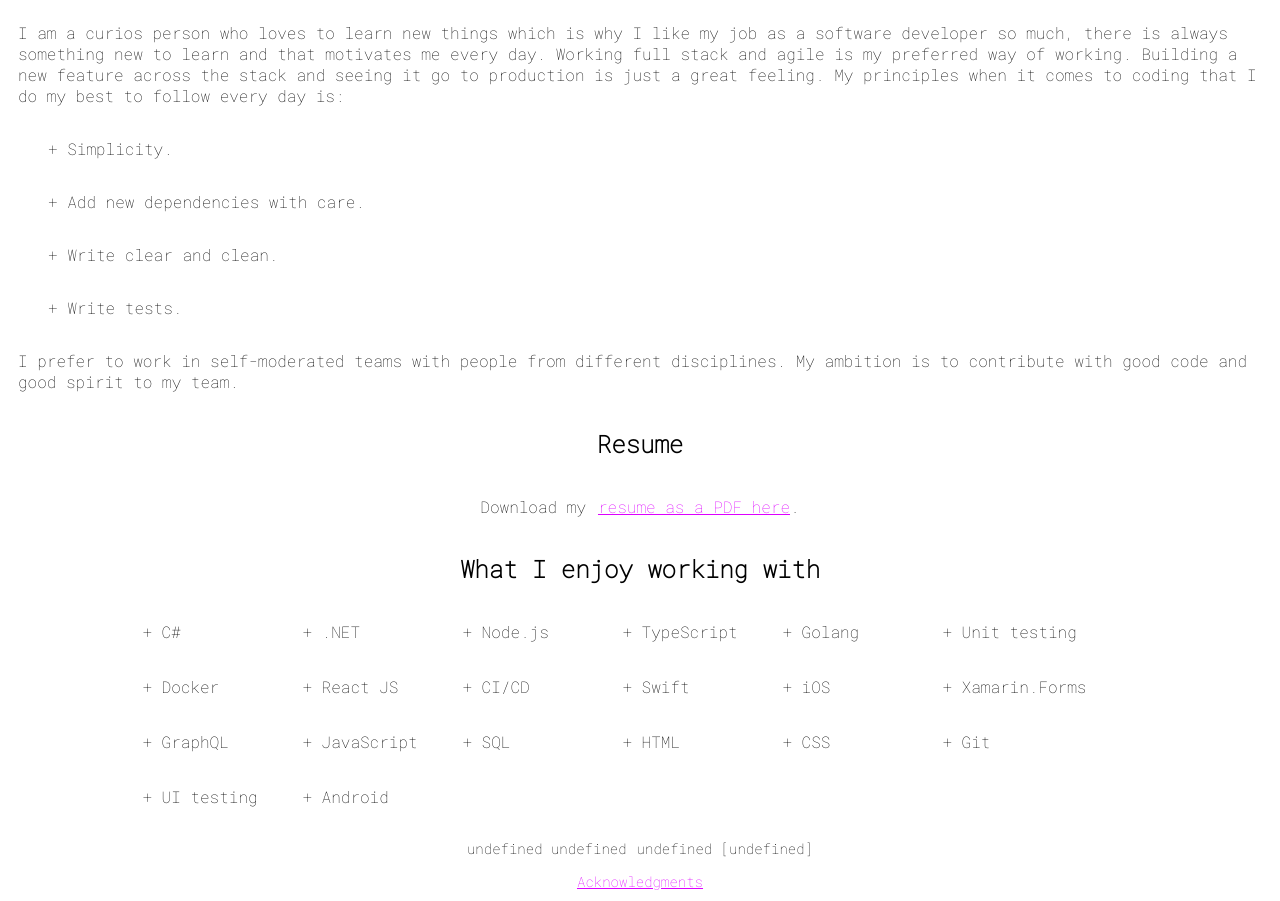
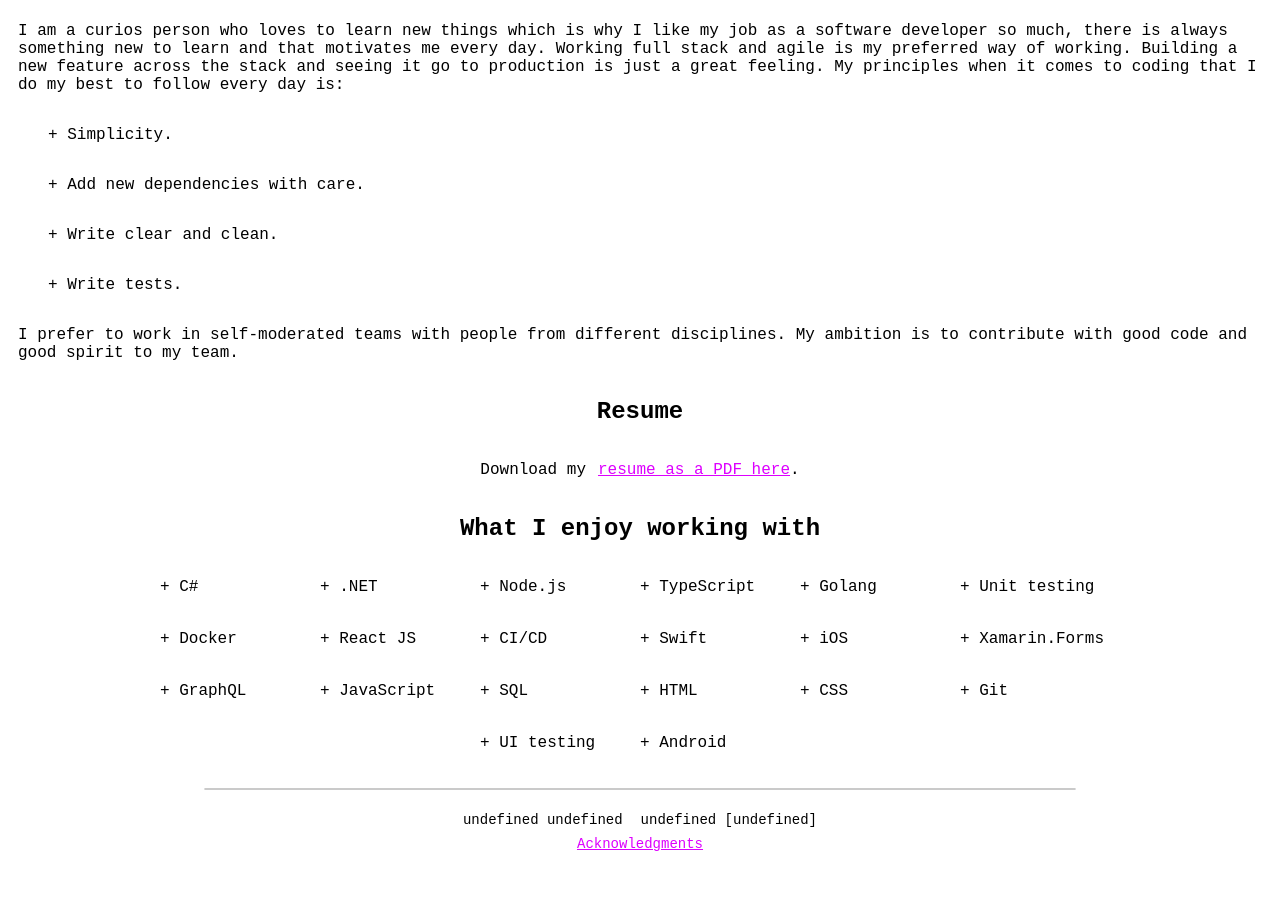
Before and after one commit to pontusntengnas/pst-computing-web, a Next.js app: page / in a window 1280 px wide. Shown: the part 240-1141 px from the top of the page. After the commit the page ends 1106 px from the top, so only its background shows below. Built offline with nearby package versions, Linux system fonts and the light colour scheme.

Commit message:
1.1.8 (#6)
* self host google font

* fix margin issue in "about"

* bump next and ts

* improve skills styling on mobile

* fix styling in acknowledgments on small screens

```diff
--- a/core-ui/text/body-text.tsx
+++ b/core-ui/text/body-text.tsx
@@ -4,11 +4,17 @@ interface Props {
   text: string;
   size?: "STANDARD" | "SMALL";
   centered?: boolean;
+  margin?: string | number;
 }
 
-export const BodyText: React.VFC<Props> = ({ text, size, centered }) => {
+export const BodyText: React.VFC<Props> = ({
+  text,
+  size,
+  centered,
+  margin,
+}) => {
   const fontSize = size === "SMALL" ? 14 : undefined;
   const textAlign = centered ? "center" : undefined;
 
-  return <p style={{ fontSize, textAlign }}>{text}</p>;
+  return <p style={{ fontSize, textAlign, margin }}>{text}</p>;
 };
--- a/features/about/about.tsx
+++ b/features/about/about.tsx
@@ -7,6 +7,7 @@ import { useScreenSize } from "../../core-ui/hooks/use-screen-size";
 import { BodyText } from "../../core-ui/text/body-text";
 
 const widthLimit = 1000;
+const contentMargin = 4;
 
 export const About: React.VFC = () => {
   const { width } = useScreenSize();
@@ -31,12 +32,14 @@ export const About: React.VFC = () => {
 const AboutContent: React.VFC = () => (
   <>
     <BodyText
+      margin={contentMargin}
       centered
       text={`${process.env.NEXT_PUBLIC_APP_VERSION} ${process.env.NEXT_PUBLIC_VERCEL_ENV}`}
       size={"SMALL"}
     />
     <Space width={10} />
     <BodyText
+      margin={contentMargin}
       centered
       text={`${
         process.env.NEXT_PUBLIC_VERCEL_GIT_COMMIT_REF
@@ -48,6 +51,6 @@ const AboutContent: React.VFC = () => (
 
 const AcknowledgmentsLink: React.VFC = () => (
   <Link href="/acknowledgments">
-    <a style={{ fontSize: 14 }}>Acknowledgments</a>
+    <a style={{ fontSize: 14, margin: contentMargin }}>Acknowledgments</a>
   </Link>
 );
--- a/features/acknowledgments/acknowledgments.tsx
+++ b/features/acknowledgments/acknowledgments.tsx
@@ -440,7 +440,7 @@ limitations under the License.`,
 ];
 
 export const AcknowledgmentsPage: React.VFC<Props> = () => (
-  <Stack margin={30}>
+  <Stack paddingLeft={10} paddingRight={10} width={"100%"}>
     <Header text={"Acknowledgments"} />
     <BodyText
       text={
--- a/features/main/main.tsx
+++ b/features/main/main.tsx
@@ -32,6 +32,9 @@ export const Main: NextPage<Props> = ({
     <Bio />
     <Resume />
     <Skills skills={skills} />
+    <Space height={10} />
+    <HorizontalDivider width={"70%"} />
+    <Space height={10} />
     <About />
   </Stack>
 );
--- a/features/skills/skills.tsx
+++ b/features/skills/skills.tsx
@@ -15,7 +15,7 @@ export const Skills: React.VFC<Props> = ({ skills }) => (
     <Row centerContent>
       <Header text={"What I enjoy working with"} size={2} />
     </Row>
-    <Row flexWrap={"wrap"} margin={"0px 10%"}>
+    <Row flexWrap={"wrap"} margin={"0px 6%"} centerContent>
       {skills.sort(byOrderOfPreference).map((skill) => (
         <Stack key={skill.name}>
           <SkillBox skill={skill} />
--- a/pages/_document.tsx
+++ b/pages/_document.tsx
@@ -10,10 +10,15 @@ class PstComputingDocument extends Document {
             name="description"
             content="Pontus Schuster Tengnäs. Full Stack developer, Gothenburg, Sweden. FullStack. Göteborg."
           />
+
           <link
-            href="https://fonts.googleapis.com/css2?family=Roboto+Mono:wght@100&display=swap"
-            rel="stylesheet"
+            rel="preload"
+            href="/font/RobotoMono-Thin.ttf"
+            as="font"
+            type="font/ttf"
+            crossOrigin="anonymous"
           />
+
           <link rel="icon" href="/favicon.svg" />
         </Head>
         <body>
--- a/styles/globals.css
+++ b/styles/globals.css
@@ -5,6 +5,12 @@
 
   --white: #fff;
   --black: #000;
+}
+
+@font-face {
+  font-family: "Roboto Mono";
+  font-display: optional;
+  src: url("/font/RobotoMono-Thin.ttf");
 }
 
 html,
@@ -22,7 +28,7 @@ h1,
 h2,
 h3,
 h4 {
-  font-family: "Roboto Mono";
+  font-family: "Roboto Mono", monospace;
 }
 
 a:link {
```
Also changed, not shown: package.json (+5 -4 lines), public/font/RobotoMono-Thin.ttf (added), 1 other file (tests, documents, lock files or other folders).
